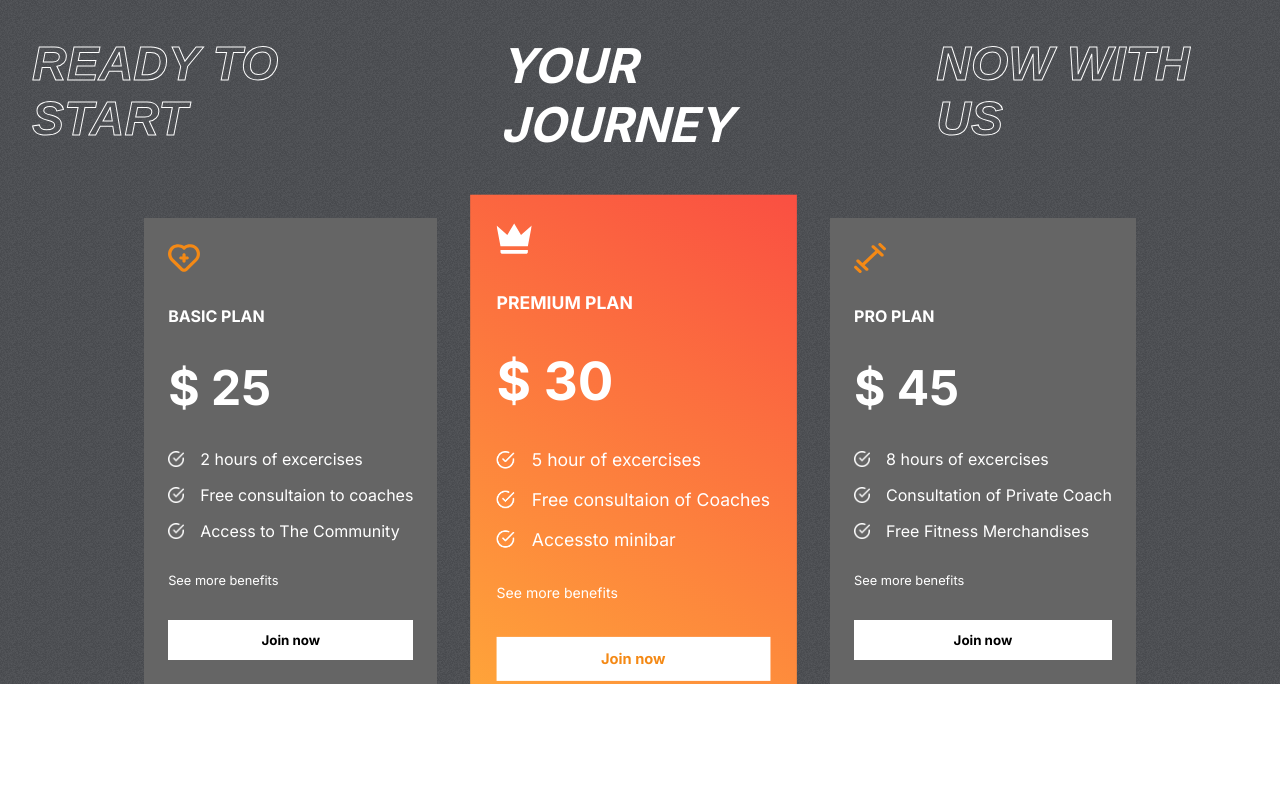
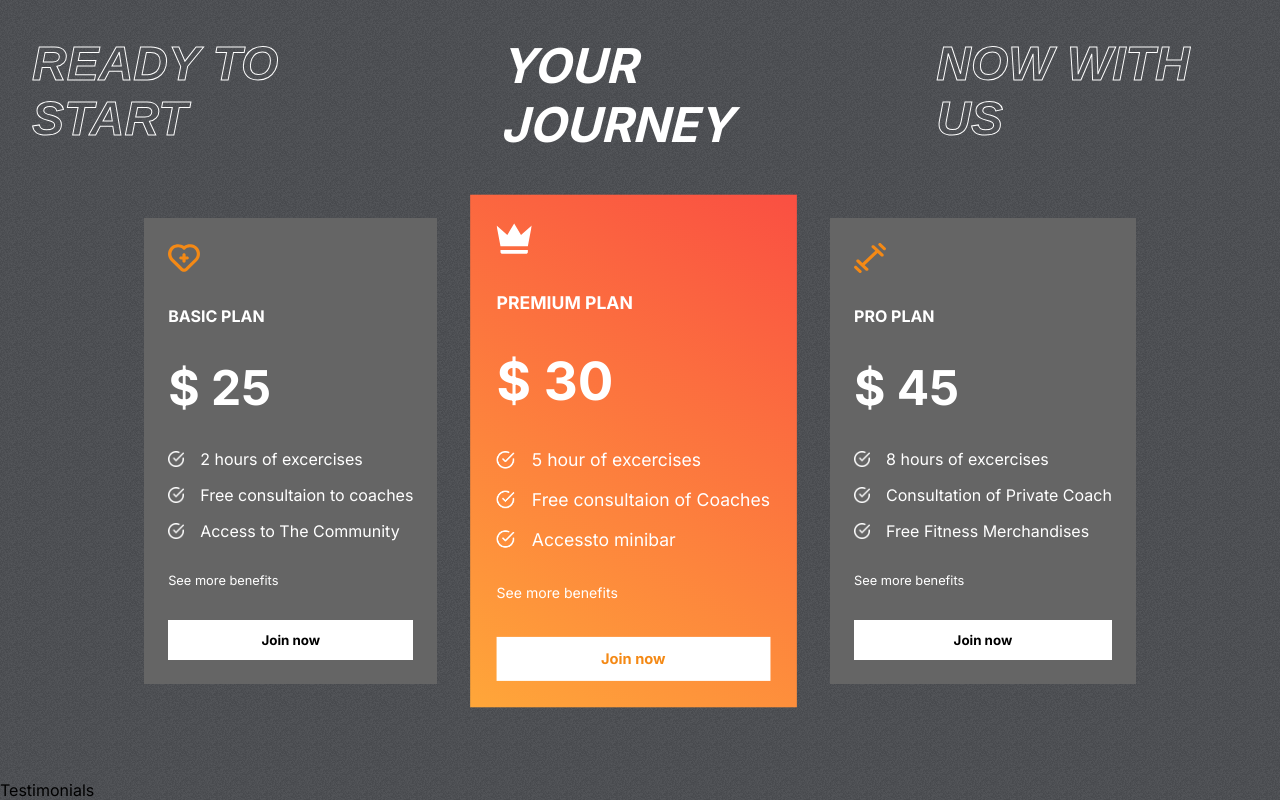
Before and after one commit to AgweBryan/react-responsive-gym-website, a React (Create React App) app: page / in a window 1280 px wide. Shown: the part 1767-2567 px from the top of the page. Before the commit the page ends 2451 px from the top, so only its background shows below. Built offline with nearby package versions, Linux system fonts and the light colour scheme.

Commit message:
start testimonials section

```diff
--- a/src/App.js
+++ b/src/App.js
@@ -3,6 +3,7 @@
 import { Plans } from "./components/Plans/Plans";
 import { Program } from "./components/Program/Program";
 import { Reasons } from "./components/Reasons/Reasons";
+import { Testimonials } from "./components/Testimonials/Testimonials";
 function App() {
   return (
     <div className="App">
@@ -10,6 +11,7 @@
       <Program />
       <Reasons />
       <Plans />
+      <Testimonials />
     </div>
   );
 }
--- /dev/null
+++ b/src/components/Testimonials/Testimonials.jsx
@@ -0,0 +1,6 @@
+import React from "react";
+import "./style/testimonials.css";
+
+export const Testimonials = () => {
+  return <div>Testimonials</div>;
+};
--- /dev/null
+++ b/src/components/Testimonials/style/testimonials.css
@@ -0,0 +1 @@
+/*# sourceMappingURL=testimonials.css.map */
--- /dev/null
+++ b/src/components/Testimonials/style/testimonials.scss
@@ -0,0 +1,2 @@
+.testimonials {
+}
```
Also changed, not shown: 1 other file (tests, documents, lock files or other folders).
